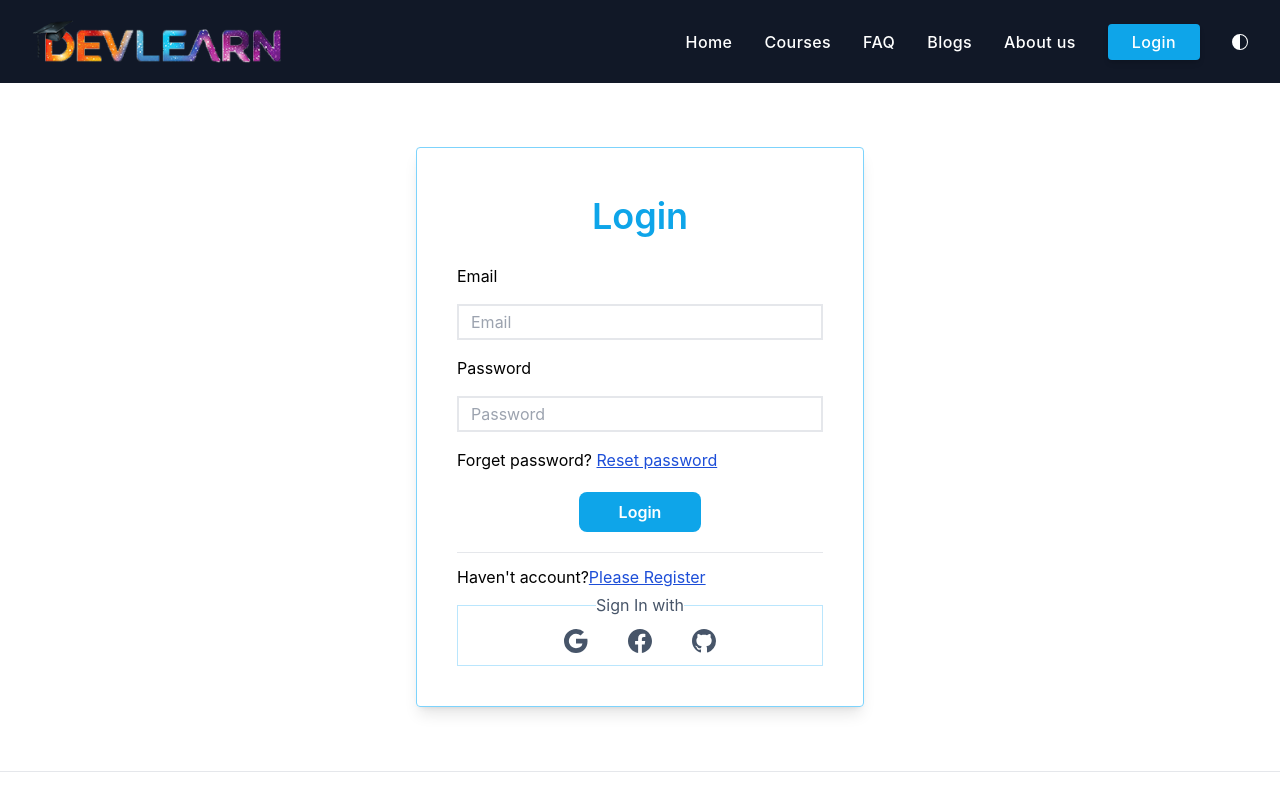
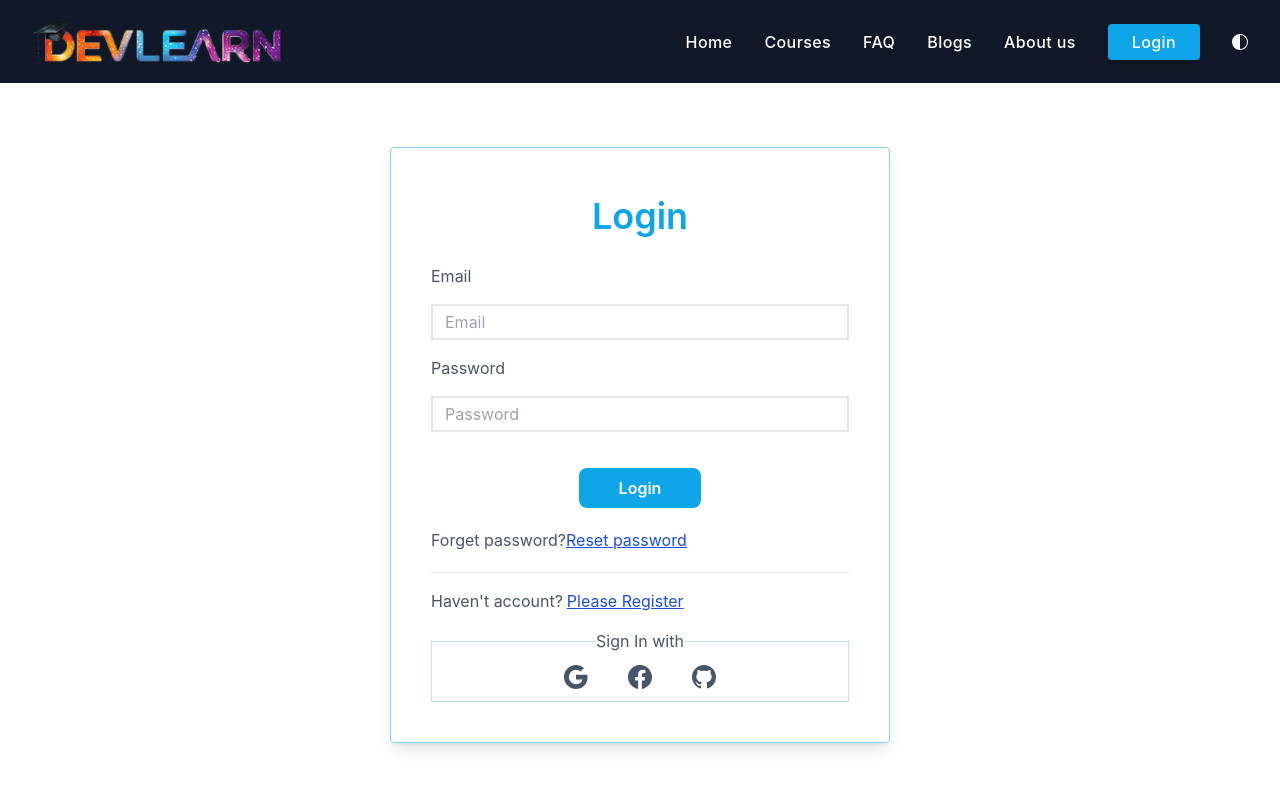
Before and after one commit to indrajith76/dev-learn-client-side, a React (Create React App) app: page /login in a window 1280 px wide. Shown: the top 800 px of the page. Built offline with nearby package versions, Linux system fonts and the light colour scheme; no server answers.

Commit message:
added loader and reset password funcitonality

```diff
--- a/package.json
+++ b/package.json
@@ -14,6 +14,7 @@
     "react-icons": "^4.6.0",
     "react-router-dom": "^6.4.2",
     "react-scripts": "5.0.1",
+    "react-spinners": "^0.13.6",
     "react-to-pdf": "^0.0.14",
     "sweetalert2": "^11.6.2",
     "web-vitals": "^2.1.4"
--- a/src/contexts/AuthProvider.js
+++ b/src/contexts/AuthProvider.js
@@ -7,6 +7,7 @@ import {
   createUserWithEmailAndPassword,
   getAuth,
   onAuthStateChanged,
+  sendPasswordResetEmail,
   signInWithEmailAndPassword,
   signInWithPopup,
   signOut,
@@ -19,6 +20,7 @@ const auth = getAuth(app);
 const AuthProvider = ({ children }) => {
   const [courses, setCourses] = useState([]);
   const [user, setUser] = useState(null);
+  const [loading, setLoading] = useState(true);
 
   useEffect(() => {
     fetch("https://dev-learn-server-side.vercel.app/courses")
@@ -27,6 +29,7 @@ const AuthProvider = ({ children }) => {
   }, []);
 
   const createUser = (email, password) => {
+    setLoading(true);
     return createUserWithEmailAndPassword(auth, email, password);
   };
 
@@ -35,6 +38,7 @@ const AuthProvider = ({ children }) => {
   };
 
   const signIn = (email, password) => {
+    setLoading(true);
     return signInWithEmailAndPassword(auth, email, password);
   };
 
@@ -42,13 +46,19 @@ const AuthProvider = ({ children }) => {
     return signInWithPopup(auth, provider);
   };
 
+  const resetPassword = (email) => {
+    return sendPasswordResetEmail(auth, email);
+  };
+
   const logOut = () => {
+    setLoading(true);
     return signOut(auth);
   };
 
   useEffect(() => {
     const unsubscribe = onAuthStateChanged(auth, (currentUser) => {
       setUser(currentUser);
+      setLoading(false);
     });
     return () => unsubscribe();
   }, []);
@@ -61,6 +71,8 @@ const AuthProvider = ({ children }) => {
     logOut,
     signIn,
     signInPopUp,
+    loading,
+    resetPassword
   };
   return (
     <AuthContext.Provider value={authInfo}>{children}</AuthContext.Provider>
--- a/src/pages/Checkout/Checkout.js
+++ b/src/pages/Checkout/Checkout.js
@@ -3,12 +3,14 @@ import { useLoaderData } from "react-router-dom";
 import { BsCheck2, BsX, BsFillStarFill } from "react-icons/bs";
 import { useState } from "react";
 import Swal from "sweetalert2";
+import { useContext } from "react";
+import { AuthContext } from "../../contexts/AuthProvider";
 
 const Checkout = () => {
+  const { user } = useContext(AuthContext);
   const course = useLoaderData();
   const { id, title, author, rating, basicPrice, premiumPrice, thumbnail } =
     course;
-  console.log(course);
   const [enroll, setEnroll] = useState(false);
   const [enrollBasic, setEnrollBasic] = useState(false);
   const [enrollPremium, setEnrollPremium] = useState(false);
@@ -42,8 +44,8 @@ const Checkout = () => {
   return (
     <div className="container mx-auto">
       <h1 className="text-center font-bold text-slate-800 text-4xl mt-3">
-        Welcome <span className="text-sky-700">indra</span>, to the checkout
-        page.
+        Welcome <span className="text-sky-700">{user?.displayName}</span>, to the
+        checkout page.
       </h1>
       <div className="md:w-3/4 lg:w-2/4 mx-auto mt-5 px-5 md:p-0">
         <img className="w-full" src={thumbnail} alt="" />
--- a/src/pages/Details/Details.js
+++ b/src/pages/Details/Details.js
@@ -17,7 +17,7 @@ const Details = () => {
         <h1 className="text-4xl text-slate-800 font-semibold">
           Details of this course
         </h1>
-        <ReactToPdf targetRef={ref} filename="code-example.pdf" x={-30} y={.5} scale={0.8}>
+        <ReactToPdf targetRef={ref} filename="dev-learn.pdf" x={-30} y={.5} scale={0.8}>
         {({ toPdf }) => <button onClick={toPdf} className="border-2 px-5 py-2 flex items-center gap-1 hover:shadow-lg rounded-md">
           <FaRegFilePdf></FaRegFilePdf> Download PDF
         </button>}
@@ -54,7 +54,7 @@ const Details = () => {
       </div>
       <div className="flex justify-center mt-10">
         <Link to={`/checkout/${id}`}>
-          <button className="bg-red-500 w-full py-2 px-10 font-medium text-white rounded-lg">
+          <button className="bg-red-500 w-full py-4 px-10 font-medium text-white rounded-lg text-xl">
             Get Premium Access
           </button>
         </Link>
--- a/src/pages/Login/Login.js
+++ b/src/pages/Login/Login.js
@@ -1,7 +1,7 @@
 import React from "react";
 import { useState } from "react";
 import { useContext } from "react";
-import { Link } from "react-router-dom";
+import { Link, useNavigate, useLocation } from "react-router-dom";
 import Swal from "sweetalert2";
 import { AuthContext } from "../../contexts/AuthProvider";
 import { BsGoogle, BsFacebook, BsGithub } from "react-icons/bs";
@@ -12,8 +12,12 @@ import {
 } from "firebase/auth";
 
 const Login = () => {
-  const { signIn, signInPopUp } = useContext(AuthContext);
+  const { signIn, signInPopUp, resetPassword } = useContext(AuthContext);
   const [error, setError] = useState("");
+
+  const navigate = useNavigate();
+  const location = useLocation();
+  const from = location?.state?.from?.pathname || "/";
 
   const googleProvider = new GoogleAuthProvider();
   const facebookProvider = new FacebookAuthProvider();
@@ -30,9 +34,9 @@ const Login = () => {
         const user = result.user;
         form.reset();
         setError("");
+        navigate(from, { replace: true });
       })
       .catch((error) => {
-        console.log(error);
         const errorMessage = error.message.slice(22, error.message.length - 2);
         setError(errorMessage);
         Swal.fire({
@@ -47,6 +51,7 @@ const Login = () => {
     signInPopUp(googleProvider)
       .then((result) => {
         const user = result.user;
+        navigate(from, { replace: true });
       })
       .catch((error) => console.error(error));
   };
@@ -55,6 +60,7 @@ const Login = () => {
     signInPopUp(facebookProvider)
       .then((result) => {
         const user = result.user;
+        navigate(from, { replace: true });
       })
       .catch((error) => console.error(error));
   };
@@ -63,18 +69,40 @@ const Login = () => {
     signInPopUp(githubProvider)
       .then((result) => {
         const user = result.user;
+        navigate(from, { replace: true });
       })
       .catch((error) => console.error(error));
   };
 
+  const handleModal = async () => {
+    const { value: email } = await Swal.fire({
+      title: "Input email address",
+      input: "email",
+      inputLabel: "Your email address",
+      inputPlaceholder: "Enter your email address",
+    });
+
+    resetPassword(email)
+      .then(() => {
+        Swal.fire(
+          "Password Reset successfully!",
+          "Please check your email.",
+          "success"
+          );
+      })
+      .catch(() => {
+        Swal.fire(`Failed Reset password`);
+      });
+  };
+
   return (
-    <div className="flex justify-center">
-      <div className="w-3/4 md:w-1/2 lg:w-[35%] border border-sky-300 p-4 md:p-10 my-16 shadow-lg rounded">
+    <div className="flex justify-center relative">
+      <div className="w-[85%] md:w-1/2 lg:w-[500px] border border-sky-300 p-5 md:p-10 my-16 shadow-lg rounded">
         <h2 className="text-4xl text-center font-semibold text-sky-500 mb-7 mt-2">
           Login
         </h2>
         <form onSubmit={handleSubmit}>
-          <label className="block" htmlFor="email">
+          <label className="block text-slate-600" htmlFor="email">
             Email
           </label>
           <input
@@ -85,7 +113,7 @@ const Login = () => {
             placeholder="Email"
             required
           />
-          <label className="block" htmlFor="password">
+          <label className="block text-slate-600" htmlFor="password">
             Password <small className="text-red-500">{`${error}`}</small>
           </label>
           <input
@@ -96,12 +124,6 @@ const Login = () => {
             placeholder="Password"
             required
           />
-          <p>
-            Forget password?{" "}
-            <Link to="/" className="underline text-blue-700">
-              Reset password
-            </Link>
-          </p>
           <button
             className="block mx-auto bg-sky-500 px-10 py-2 text-white font-semibold mt-5 mb-5 rounded-lg"
             type="submit"
@@ -109,10 +131,16 @@ const Login = () => {
             Login
           </button>
         </form>
+        <p className=" text-slate-600 mb-5">
+          Forget password?
+          <button onClick={handleModal} className="underline text-blue-700">
+            Reset password
+          </button>
+        </p>
         <hr className="mb-3" />
-        <p>
+        <p className="my-4 text-slate-600">
           Haven't account?
-          <Link className="underline text-blue-700" to="/register">
+          <Link className="underline text-blue-700 ml-1" to="/register">
             Please Register
           </Link>
         </p>
--- a/src/pages/Register/Register.js
+++ b/src/pages/Register/Register.js
@@ -64,7 +64,7 @@ const Register = () => {
 
   return (
     <div className="flex justify-center">
-      <div className="w-3/4 md:w-1/2 lg:w-[35%] border border-sky-300 p-4 md:p-10 my-16 shadow-lg rounded">
+      <div className="w-[85%] md:w-[70%] lg:w-[500px] border border-sky-300 p-4 md:p-10 my-16 shadow-lg rounded">
         <h2 className="text-4xl text-center font-semibold text-sky-500 mb-7 mt-2">
           Register
         </h2>
--- /dev/null
+++ b/src/routes/PrivateRoute/PrivateRoute.js
@@ -0,0 +1,25 @@
+import React from "react";
+import { useContext } from "react";
+import { Navigate, useLocation } from "react-router-dom";
+import { AuthContext } from "../../contexts/AuthProvider";
+import { BounceLoader } from "react-spinners";
+
+const PrivateRoute = ({ children }) => {
+  const { user, loading } = useContext(AuthContext);
+  const location = useLocation();
+
+  if (loading) {
+    return (
+      <div className="flex justify-center my-10">
+        <BounceLoader color="skyblue" size={60}></BounceLoader>
+      </div>
+    );
+  }
+
+  if (!user) {
+    return <Navigate to="/login" state={{ from: location }} replace></Navigate>;
+  }
+  return children;
+};
+
+export default PrivateRoute;
--- a/src/routes/routes.js
+++ b/src/routes/routes.js
@@ -7,6 +7,7 @@ import ErrorPages from "../pages/ErrorPages/ErrorPages";
 import Home from "../pages/Home/Home";
 import Login from "../pages/Login/Login";
 import Register from "../pages/Register/Register";
+import PrivateRoute from "./PrivateRoute/PrivateRoute";
 
 export const routes = createBrowserRouter([
   {
@@ -41,7 +42,11 @@ export const routes = createBrowserRouter([
       },
       {
         path: "/checkout/:courseId",
-        element: <Checkout />,
+        element: (
+          <PrivateRoute>
+            <Checkout/>
+          </PrivateRoute>
+        ),
         loader: ({ params }) =>
           fetch(
             `https://dev-learn-server-side.vercel.app/courses/${params.courseId}`
```
Also changed, not shown: 1 other file (tests, documents, lock files or other folders). Lines whose indentation alone changed are shown as unchanged.
